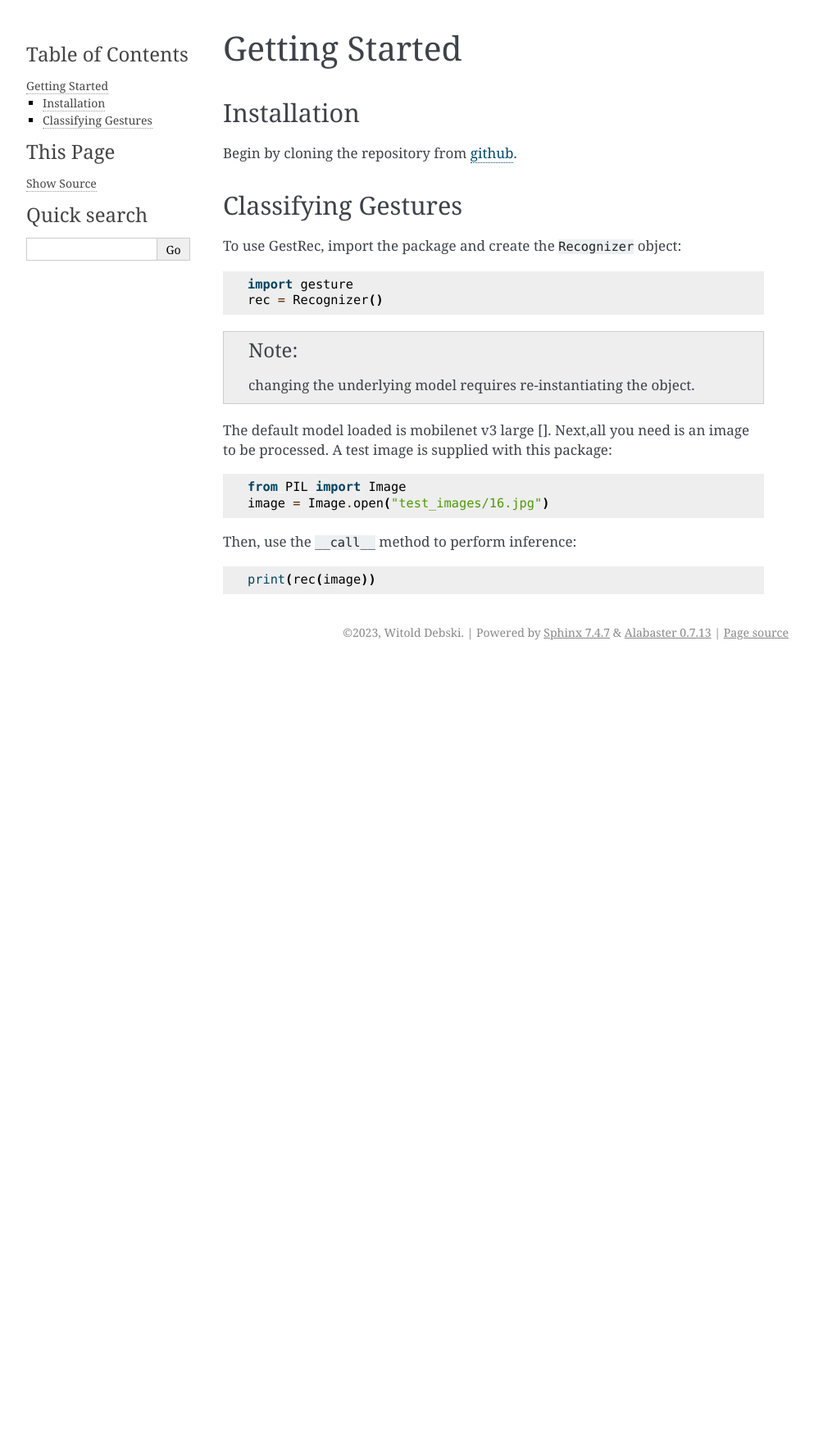
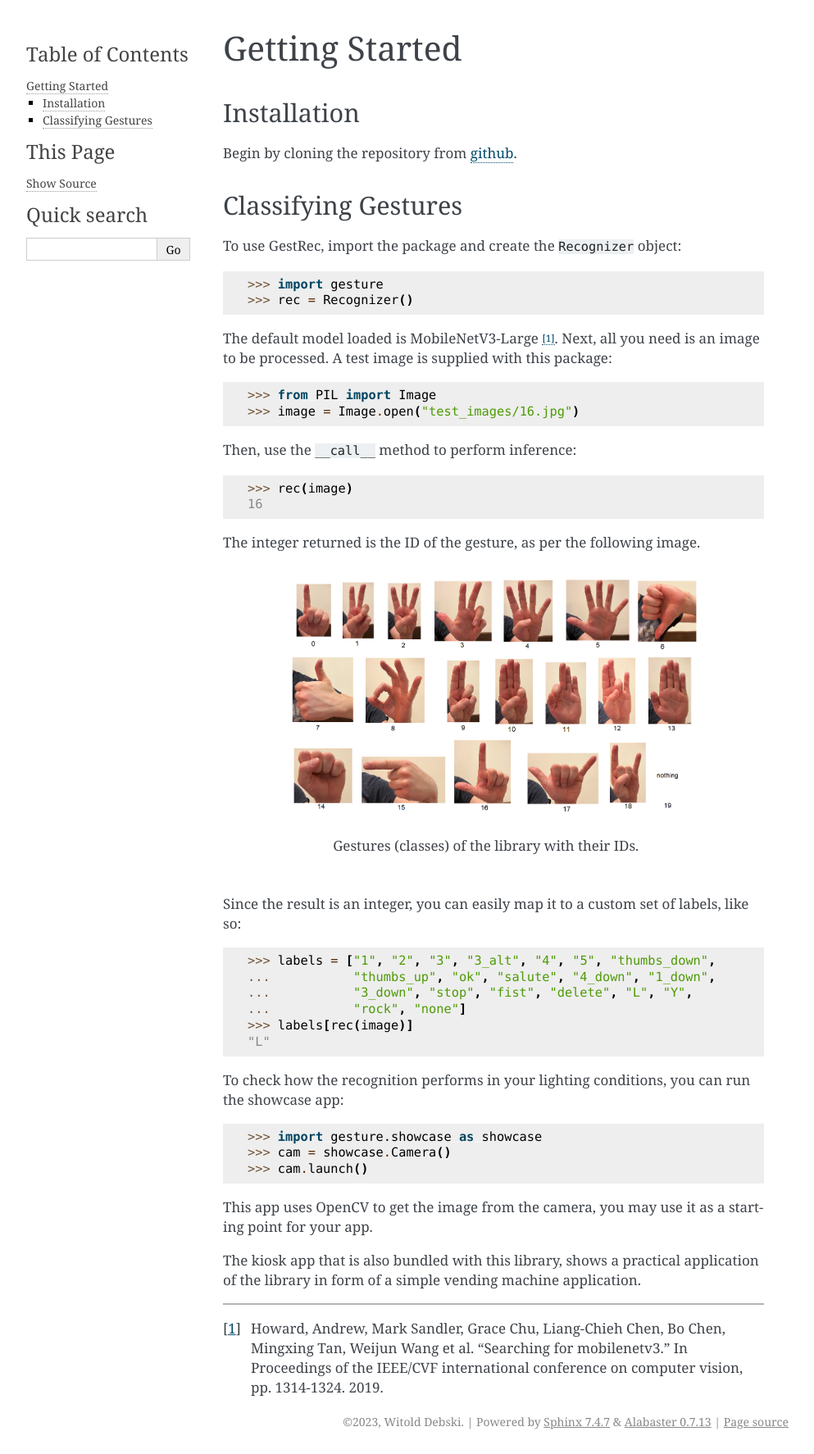
Before and after one commit to witolddebski/GestRec, a Sphinx documentation site: the page built from docs/source/usage.rst, in a window 1280 px wide. Shown: the whole page at 82% size, without its empty margins (148-1141 px from the left). Built offline with Sphinx 7.4.7, drawn with Linux system fonts in a browser that asks for light colours; before the commit the page ends 900 px from its top, so only the background shows below that.

Commit message:
expand the tutorial with class image, custom labels, showcase and kiosk app

```diff
--- a/docs/source/usage.rst
+++ b/docs/source/usage.rst
@@ -13,22 +13,59 @@ To use GestRec, import the package and create the ``Recognizer`` object:
 
 .. code-block:: python
 
-   import gesture
-   rec = Recognizer()
+   >>> import gesture
+   >>> rec = Recognizer()
 
-.. note::
-    changing the underlying model requires re-instantiating the object.
-
-The default model loaded is mobilenet v3 large []. Next,all you need is an image
+The default model loaded is MobileNetV3-Large [1]_. Next, all you need is an image
 to be processed. A test image is supplied with this package:
 
 .. code-block:: python
 
-    from PIL import Image
-    image = Image.open("test_images/16.jpg")
+    >>> from PIL import Image
+    >>> image = Image.open("test_images/16.jpg")
 
 Then, use the ``__call__`` method to perform inference:
 
 .. code-block:: python
 
-    print(rec(image))
+    >>> rec(image)
+    16
+
+The integer returned is the ID of the gesture, as per the following image.
+
+.. figure:: ../images/class_guide.png
+    :align: center
+    :width: 500px
+    :alt: 20 gestures with their class IDs
+
+    Gestures (classes) of the library with their IDs.
+
+Since the result is an integer, you can easily map it to a custom set of labels, like so:
+
+.. code-block:: python
+
+    >>> labels = ["1", "2", "3", "3_alt", "4", "5", "thumbs_down",
+    ...           "thumbs_up", "ok", "salute", "4_down", "1_down",
+    ...           "3_down", "stop", "fist", "delete", "L", "Y",
+    ...           "rock", "none"]
+    >>> labels[rec(image)]
+    "L"
+
+To check how the recognition performs in your lighting conditions, you can run the showcase app:
+
+.. code-block:: python
+
+    >>> import gesture.showcase as showcase
+    >>> cam = showcase.Camera()
+    >>> cam.launch()
+
+This app uses OpenCV to get the image from the camera, you may use it as a starting point for your app.
+
+The kiosk app that is also bundled with this library, shows a practical application of the library in form
+of a simple vending machine application.
+
+-----
+
+.. [1] Howard, Andrew, Mark Sandler, Grace Chu, Liang-Chieh Chen, Bo Chen, Mingxing Tan, Weijun Wang et al.
+       "Searching for mobilenetv3." In Proceedings of the IEEE/CVF international conference on computer vision,
+       pp. 1314-1324. 2019.
```
